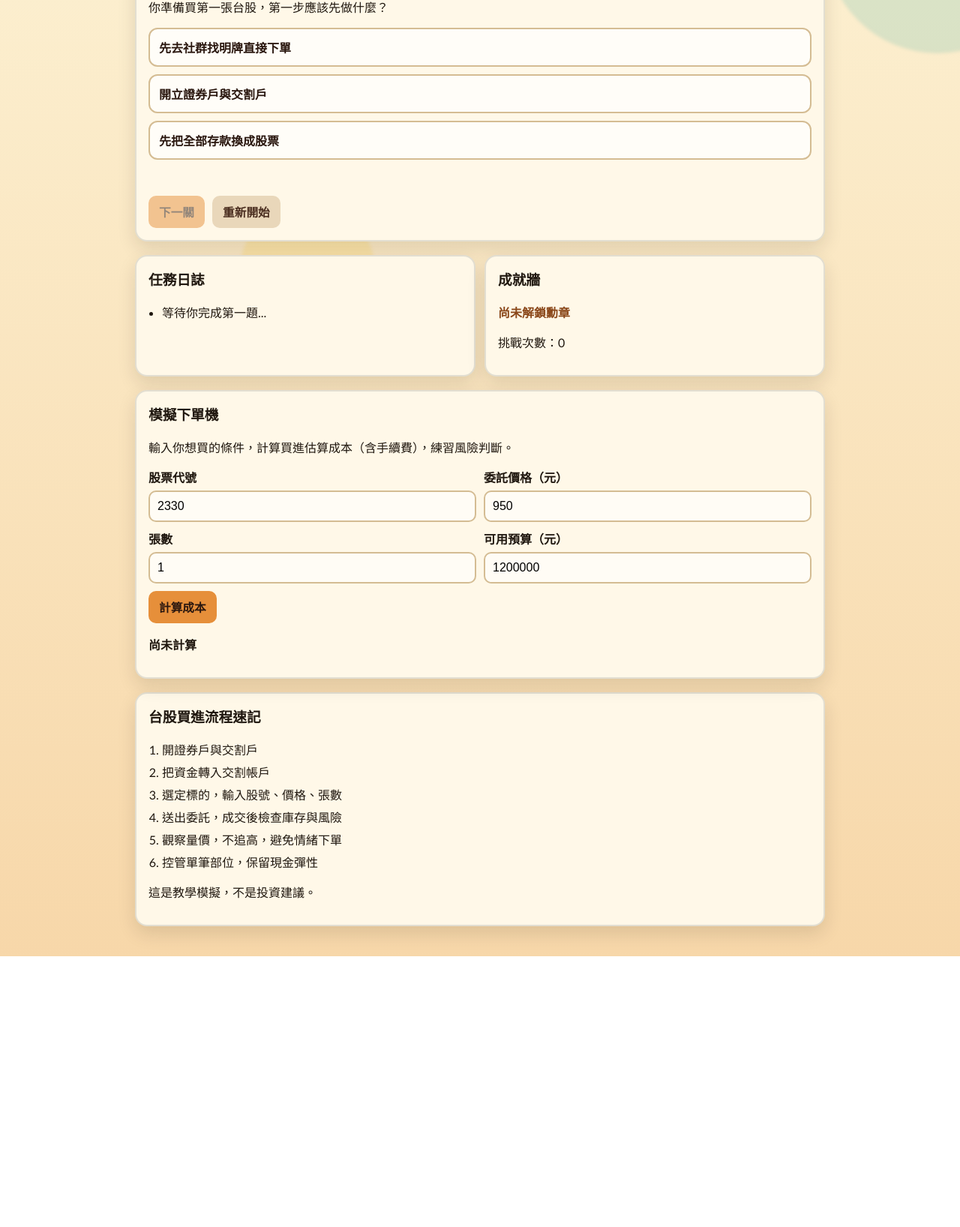
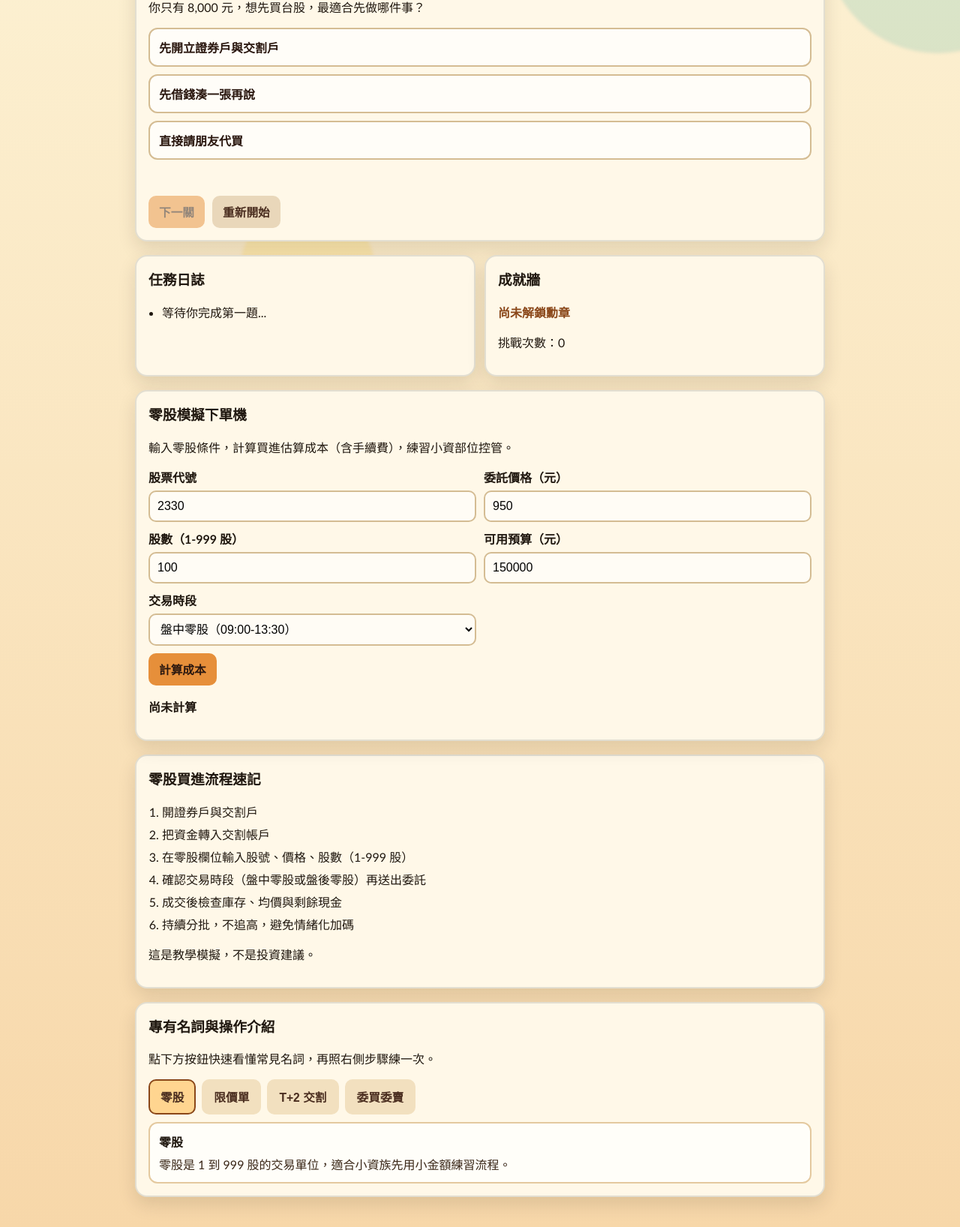
Before and after one commit to s11428127/-, a plain HTML site: page index.html in a window 1280 px wide. Shown: the part 389-2025 px from the top of the page at 75% size. Before the commit the page ends 1664 px from the top, so only its background shows below. Drawn offline with Linux system fonts and the light colour scheme.

Commit message:
feat: redesign game for odd-lot trading and glossary guide

```diff
--- a/index.html
+++ b/index.html
@@ -3,26 +3,26 @@
   <head>
     <meta charset="UTF-8" />
     <meta name="viewport" content="width=device-width, initial-scale=1.0" />
-    <title>台股新手村：下單冒險</title>
-    <meta name="description" content="用遊戲關卡學會第一次買台股：開戶、入金、下單、風險管理與模擬計算。" />
+    <title>台股零股新手村：小資下單冒險</title>
+    <meta name="description" content="專為只能買零股的小資族設計，用遊戲關卡學會零股下單與基本術語。" />
     <meta name="theme-color" content="#e45b2f" />
     <meta property="og:type" content="website" />
-    <meta property="og:title" content="台股新手村：下單冒險" />
-    <meta property="og:description" content="給台股新手的互動式教學網站，透過遊戲關卡學習買進流程。" />
+    <meta property="og:title" content="台股零股新手村：小資下單冒險" />
+    <meta property="og:description" content="給零股新手的互動式教學網站，透過遊戲關卡學習下單流程。" />
     <meta property="og:image" content="assets/og-cover.svg" />
     <meta property="og:locale" content="zh_TW" />
     <meta name="twitter:card" content="summary_large_image" />
-    <meta name="twitter:title" content="台股新手村：下單冒險" />
-    <meta name="twitter:description" content="遊戲化學習台股買進流程，含模擬下單機。" />
+    <meta name="twitter:title" content="台股零股新手村：小資下單冒險" />
+    <meta name="twitter:description" content="遊戲化學習台股零股買進流程，含模擬下單機與術語教學。" />
     <meta name="twitter:image" content="assets/og-cover.svg" />
     <link rel="stylesheet" href="style.css" />
     <script type="application/ld+json">
       {
         "@context": "https://schema.org",
         "@type": "WebSite",
-        "name": "台股新手村：下單冒險",
+        "name": "台股零股新手村：小資下單冒險",
         "inLanguage": "zh-Hant",
-        "description": "用遊戲關卡學會第一次買台股：開戶、入金、下單、風險管理與模擬計算。"
+        "description": "專為只能買零股的小資族設計，用遊戲關卡學會零股下單與基本術語。"
       }
     </script>
   </head>
@@ -35,13 +35,13 @@
       <header class="hud">
         <div>
           <p class="label">教學模式</p>
-          <h1>台股新手村：下單冒險</h1>
-          <p class="subtitle">6 個關卡學會第一次買台股，拿到你的理性投資勳章。</p>
+          <h1>台股零股新手村：小資下單冒險</h1>
+          <p class="subtitle">6 個關卡專門教你零股下單，從術語到實作一次上手。</p>
         </div>
         <div class="score-box">
           <p>分數</p>
           <strong id="score">0</strong>
-          <small id="stage-indicator">第 1 / 4 關</small>
+          <small id="stage-indicator">第 1 / 6 關</small>
           <small id="best-score">最佳紀錄：0</small>
         </div>
       </header>
@@ -83,8 +83,8 @@
       </section>
 
       <section class="guide-card card-anim delay-2">
-        <h3>模擬下單機</h3>
-        <p>輸入你想買的條件，計算買進估算成本（含手續費），練習風險判斷。</p>
+        <h3>零股模擬下單機</h3>
+        <p>輸入零股條件，計算買進估算成本（含手續費），練習小資部位控管。</p>
         <form id="sim-form" class="sim-form">
           <label>
             股票代號
@@ -95,12 +95,19 @@
             <input id="sim-price" type="number" min="1" step="0.1" value="950" required />
           </label>
           <label>
-            張數
-            <input id="sim-lots" type="number" min="1" step="1" value="1" required />
+            股數（1-999 股）
+            <input id="sim-shares" type="number" min="1" max="999" step="1" value="100" required />
           </label>
           <label>
             可用預算（元）
-            <input id="sim-budget" type="number" min="1000" step="1000" value="1200000" required />
+            <input id="sim-budget" type="number" min="1000" step="1000" value="150000" required />
+          </label>
+          <label>
+            交易時段
+            <select id="sim-session" required>
+              <option value="intraday">盤中零股（09:00-13:30）</option>
+              <option value="after">盤後零股（14:30 撮合）</option>
+            </select>
           </label>
           <button type="submit">計算成本</button>
         </form>
@@ -108,16 +115,28 @@
       </section>
 
       <section class="guide-card">
-        <h3>台股買進流程速記</h3>
+        <h3>零股買進流程速記</h3>
         <ol>
           <li>開證券戶與交割戶</li>
           <li>把資金轉入交割帳戶</li>
-          <li>選定標的，輸入股號、價格、張數</li>
-          <li>送出委託，成交後檢查庫存與風險</li>
-          <li>觀察量價，不追高，避免情緒下單</li>
-          <li>控管單筆部位，保留現金彈性</li>
+          <li>在零股欄位輸入股號、價格、股數（1-999 股）</li>
+          <li>確認交易時段（盤中零股或盤後零股）再送出委託</li>
+          <li>成交後檢查庫存、均價與剩餘現金</li>
+          <li>持續分批，不追高，避免情緒化加碼</li>
         </ol>
         <p>這是教學模擬，不是投資建議。</p>
+      </section>
+
+      <section class="guide-card">
+        <h3>專有名詞與操作介紹</h3>
+        <p>點下方按鈕快速看懂常見名詞，再照右側步驟練一次。</p>
+        <div id="term-buttons" class="term-buttons">
+          <button type="button" class="term-btn active" data-term="oddlot">零股</button>
+          <button type="button" class="term-btn" data-term="limit">限價單</button>
+          <button type="button" class="term-btn" data-term="t2">T+2 交割</button>
+          <button type="button" class="term-btn" data-term="book">委買委賣</button>
+        </div>
+        <article id="term-detail" class="term-detail"></article>
       </section>
     </main>
 
--- a/script.js
+++ b/script.js
@@ -1,59 +1,78 @@
 const stages = [
   {
-    title: "關卡 1：開戶任務",
-    desc: "你準備買第一張台股，第一步應該先做什麼？",
+    title: "關卡 1：零股啟程",
+    desc: "你只有 8,000 元，想先買台股，最適合先做哪件事？",
     choices: [
-      { text: "先去社群找明牌直接下單", correct: false, note: "還沒開戶前無法下單。" },
-      { text: "開立證券戶與交割戶", correct: true, note: "正確，這是買賣股票的基礎。" },
-      { text: "先把全部存款換成股票", correct: false, note: "先建立流程，再談資金配置。" }
+      { text: "先開立證券戶與交割戶", correct: true, note: "正確，零股與整股都需要先開戶。" },
+      { text: "先借錢湊一張再說", correct: false, note: "新手先練零股，不要急著借錢。" },
+      { text: "直接請朋友代買", correct: false, note: "應使用自己帳戶與風險控管。" }
     ]
   },
   {
-    title: "關卡 2：資金補給",
-    desc: "帳戶開好後，接下來要怎麼讓委託有機會成交？",
+    title: "關卡 2：零股規則",
+    desc: "下列哪一個是零股買進的正確描述？",
     choices: [
-      { text: "把錢轉進交割帳戶", correct: true, note: "正確，沒資金通常會導致交割失敗風險。" },
-      { text: "先借錢 All in", correct: false, note: "槓桿風險高，新手不建議。" },
-      { text: "不用入金，成交再補", correct: false, note: "流程錯誤，先備妥資金。" }
+      { text: "零股通常是 1-999 股，不到 1 張", correct: true, note: "正確，1 張是 1000 股。" },
+      { text: "零股等於零成本試單", correct: false, note: "零股也是真實交易，有風險。" },
+      { text: "零股只能買 ETF 不能買個股", correct: false, note: "多數上市櫃股票都可零股交易。" }
     ]
   },
   {
-    title: "關卡 3：下單指令",
-    desc: "你想買 2330，最完整的下單資訊是什麼？",
+    title: "關卡 3：下單欄位",
+    desc: "你要買 2330 的零股，下單時哪些資訊必填？",
     choices: [
-      { text: "只填股號，其他隨便", correct: false, note: "資訊不足，無法正確委託。" },
-      { text: "股號、價格、數量、買進別", correct: true, note: "正確，關鍵欄位都到位。" },
-      { text: "看漲就市價重壓", correct: false, note: "先理解風險與委託條件。" }
+      { text: "股號、限價、股數、買進", correct: true, note: "正確，核心欄位完整。" },
+      { text: "只要有股號，系統會自動補完", correct: false, note: "下單資訊不完整會失敗。" },
+      { text: "先填停損百分比就好", correct: false, note: "停損是策略，不是委託必要欄位。" }
     ]
   },
   {
-    title: "關卡 4：風險守門",
-    desc: "成交後最重要的習慣是什麼？",
+    title: "關卡 4：交易時段",
+    desc: "你想今天盤中就有機會成交零股，應優先選哪個時段？",
     choices: [
-      { text: "每天追高殺低", correct: false, note: "情緒化操作風險高。" },
-      { text: "檢查庫存、成本與停損規劃", correct: true, note: "正確，風險管理比猜漲跌更重要。" },
-      { text: "把密碼給朋友幫忙看盤", correct: false, note: "帳密安全不可外流。" }
+      { text: "盤中零股（09:00-13:30）", correct: true, note: "正確，盤中可依撮合規則嘗試成交。" },
+      { text: "盤後零股（14:30 撮合）", correct: false, note: "盤後是特定時間撮合。" },
+      { text: "等隔天開盤再看", correct: false, note: "你題目目標是今天盤中。" }
     ]
   },
   {
-    title: "關卡 5：技術面判讀",
-    desc: "看到股價連續三天急漲，你第一個反應應該是？",
+    title: "關卡 5：資金控管",
+    desc: "你預算 12,000 元，想買 700 元股票，較穩健是？",
     choices: [
-      { text: "怕錯過直接追高", correct: false, note: "先確認成交量與風險，不要只看漲幅。" },
-      { text: "先看量價與基本面，再決定是否分批", correct: true, note: "正確，先驗證再決策。" },
-      { text: "借錢加碼放大報酬", correct: false, note: "槓桿會放大虧損，新手應保守。" }
+      { text: "先買 10 股練流程，再視情況分批", correct: true, note: "正確，零股可用小部位練習。" },
+      { text: "一次梭哈到極限", correct: false, note: "要保留現金彈性。" },
+      { text: "先借錢買滿", correct: false, note: "新手先避免槓桿。" }
     ]
   },
   {
-    title: "關卡 6：資金控管",
-    desc: "若你總資金 30 萬，單一標的合理上限更接近哪個做法？",
+    title: "關卡 6：成交後檢查",
+    desc: "零股成交後，最應該先做哪件事？",
     choices: [
-      { text: "一次投入 30 萬，省時間", correct: false, note: "過度集中風險太高。" },
-      { text: "先以 5-10 萬試單，保留現金彈性", correct: true, note: "正確，分批與部位控管更穩健。" },
-      { text: "看新聞熱度決定全押", correct: false, note: "資訊雜訊多，紀律比情緒重要。" }
+      { text: "檢查成交均價、持股與剩餘預算", correct: true, note: "正確，先做交易後核對。" },
+      { text: "立刻再追一筆", correct: false, note: "先檢查再決策。" },
+      { text: "不看庫存，等漲停", correct: false, note: "缺乏風險管理。" }
     ]
   }
 ];
+
+const termMap = {
+  oddlot: {
+    title: "零股",
+    desc: "零股是 1 到 999 股的交易單位，適合小資族先用小金額練習流程。"
+  },
+  limit: {
+    title: "限價單",
+    desc: "你指定願意買進的最高價格，只有在市場價格符合時才可能成交。"
+  },
+  t2: {
+    title: "T+2 交割",
+    desc: "台股通常是交易日後第 2 個營業日完成交割，帳戶需備妥款項。"
+  },
+  book: {
+    title: "委買委賣",
+    desc: "委買是市場想買的價格與數量，委賣是想賣的價格與數量，觀察可幫助判斷流動性。"
+  }
+};
 
 const scoreEl = document.getElementById("score");
 const stageIndicator = document.getElementById("stage-indicator");
@@ -74,8 +93,11 @@ const simForm = document.getElementById("sim-form");
 const simResult = document.getElementById("sim-result");
 const simSymbol = document.getElementById("sim-symbol");
 const simPrice = document.getElementById("sim-price");
-const simLots = document.getElementById("sim-lots");
+const simShares = document.getElementById("sim-shares");
 const simBudget = document.getElementById("sim-budget");
+const simSession = document.getElementById("sim-session");
+const termButtons = document.querySelectorAll(".term-btn");
+const termDetail = document.getElementById("term-detail");
 
 let index = 0;
 let score = 0;
@@ -98,14 +120,22 @@ function addMissionLog(text) {
 
 function updateBadge() {
   if (bestScore === 100) {
-    badgeText.textContent = "已解鎖：冷靜交易員";
+    badgeText.textContent = "已解鎖：零股紀律王";
   } else if (bestScore >= 75) {
-    badgeText.textContent = "已解鎖：穩健新手";
+    badgeText.textContent = "已解鎖：零股穩健手";
   } else if (bestScore >= 50) {
-    badgeText.textContent = "已解鎖：流程探索者";
+    badgeText.textContent = "已解鎖：小資練習生";
   } else {
     badgeText.textContent = "尚未解鎖勳章";
   }
+}
+
+function renderTerm(termKey) {
+  const term = termMap[termKey];
+  if (!term) {
+    return;
+  }
+  termDetail.innerHTML = `<h4>${term.title}</h4><p>${term.desc}</p>`;
 }
 
 updateBadge();
@@ -184,8 +214,8 @@ function showEnding() {
   updateBadge();
 
   stageTag.textContent = "任務完成";
-  questionTitle.textContent = "恭喜通關！你已完成台股買進流程演練";
-  questionDesc.textContent = "記得：先流程、後資金、再策略；每一步都要有風險意識。";
+  questionTitle.textContent = "恭喜通關！你已完成零股下單流程演練";
+  questionDesc.textContent = "記得：先小部位練習，再逐步建立自己的紀律。";
   stageIndicator.textContent = `第 ${stages.length} / ${stages.length} 關`;
   progressFill.style.width = "100%";
   progressText.textContent = "100%";
@@ -193,11 +223,11 @@ function showEnding() {
   feedback.className = "feedback good";
 
   if (score === 100) {
-    feedback.textContent = "滿分！你拿到『冷靜交易員』勳章。";
+    feedback.textContent = "滿分！你拿到『零股紀律王』勳章。";
   } else if (score >= 67) {
-    feedback.textContent = "不錯！再玩一次可拿更高分。";
+    feedback.textContent = "不錯！你已具備零股實作基礎。";
   } else {
-    feedback.textContent = "先別急著下單，建議重玩一次熟悉流程。";
+    feedback.textContent = "建議重玩一次，把時段與交割概念再熟悉。";
   }
 
   nextBtn.disabled = true;
@@ -226,30 +256,41 @@ simForm.addEventListener("submit", (event) => {
 
   const symbol = simSymbol.value.trim().toUpperCase();
   const price = Number(simPrice.value);
-  const lots = Number(simLots.value);
+  const shares = Number(simShares.value);
   const budget = Number(simBudget.value);
+  const session = simSession.value;
 
-  if (!symbol || price <= 0 || lots <= 0 || budget <= 0) {
+  if (!symbol || price <= 0 || shares <= 0 || shares > 999 || budget <= 0) {
     simResult.className = "sim-result warn";
-    simResult.textContent = "請輸入有效的股票、價格、張數與預算。";
+    simResult.textContent = "請輸入有效的股票、價格、零股股數（1-999）與預算。";
     return;
   }
 
-  const shares = lots * 1000;
   const tradeAmount = price * shares;
   const fee = Math.max(20, Math.round(tradeAmount * 0.001425));
   const totalCost = tradeAmount + fee;
   const remain = budget - totalCost;
+  const sessionText = session === "intraday" ? "盤中零股" : "盤後零股";
 
   if (remain >= 0) {
     simResult.className = "sim-result ok";
-    simResult.textContent = `${symbol} 買進估算：成交 ${tradeAmount.toLocaleString()} 元，手續費 ${fee.toLocaleString()} 元，總成本 ${totalCost.toLocaleString()} 元，可用餘額 ${remain.toLocaleString()} 元。`;
-    addMissionLog(`模擬下單成功：${symbol} ${lots} 張，成本 ${totalCost.toLocaleString()} 元`);
+    simResult.textContent = `${symbol} ${sessionText} 買進估算：成交 ${tradeAmount.toLocaleString()} 元，手續費 ${fee.toLocaleString()} 元，總成本 ${totalCost.toLocaleString()} 元，可用餘額 ${remain.toLocaleString()} 元。`;
+    addMissionLog(`模擬下單成功：${symbol} ${shares} 股，成本 ${totalCost.toLocaleString()} 元`);
   } else {
     simResult.className = "sim-result warn";
-    simResult.textContent = `${symbol} 目前預算不足，尚差 ${Math.abs(remain).toLocaleString()} 元。建議調整張數或價格。`;
+    simResult.textContent = `${symbol} 目前預算不足，尚差 ${Math.abs(remain).toLocaleString()} 元。建議調整股數或價格。`;
     addMissionLog(`模擬下單失敗：${symbol} 預算不足 ${Math.abs(remain).toLocaleString()} 元`);
   }
 });
 
+termButtons.forEach((button) => {
+  button.addEventListener("click", () => {
+    termButtons.forEach((btn) => btn.classList.remove("active"));
+    button.classList.add("active");
+    renderTerm(button.dataset.term);
+  });
+});
+
+renderTerm("oddlot");
+
 renderStage();
--- a/style.css
+++ b/style.css
@@ -307,6 +307,14 @@ button.ghost {
   background: #fffcf5;
 }
 
+.sim-form select {
+  border: 2px solid #d4bc93;
+  border-radius: 10px;
+  padding: 10px;
+  font-size: 1rem;
+  background: #fffcf5;
+}
+
 .sim-form button {
   grid-column: 1 / -1;
   justify-self: start;
@@ -323,6 +331,40 @@ button.ghost {
 
 .sim-result.warn {
   color: var(--bad);
+}
+
+.term-buttons {
+  display: flex;
+  flex-wrap: wrap;
+  gap: 8px;
+  margin: 10px 0;
+}
+
+.term-btn {
+  background: #f2e0bf;
+  color: #4a2d1f;
+  border: 2px solid transparent;
+}
+
+.term-btn.active {
+  border-color: #8a4719;
+  background: #ffd590;
+}
+
+.term-detail {
+  border: 2px solid #e4c99f;
+  border-radius: 12px;
+  padding: 12px;
+  background: #fffef9;
+}
+
+.term-detail h4 {
+  margin: 0 0 6px;
+}
+
+.term-detail p {
+  margin: 0;
+  color: #3a2718;
 }
 
 @keyframes rise-in {
```
